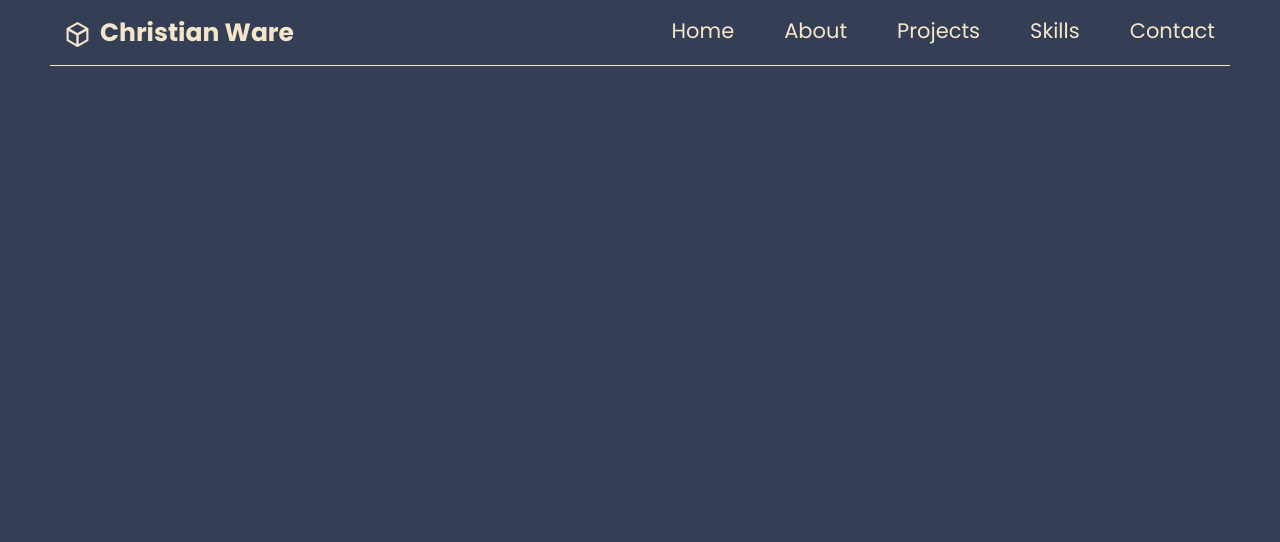
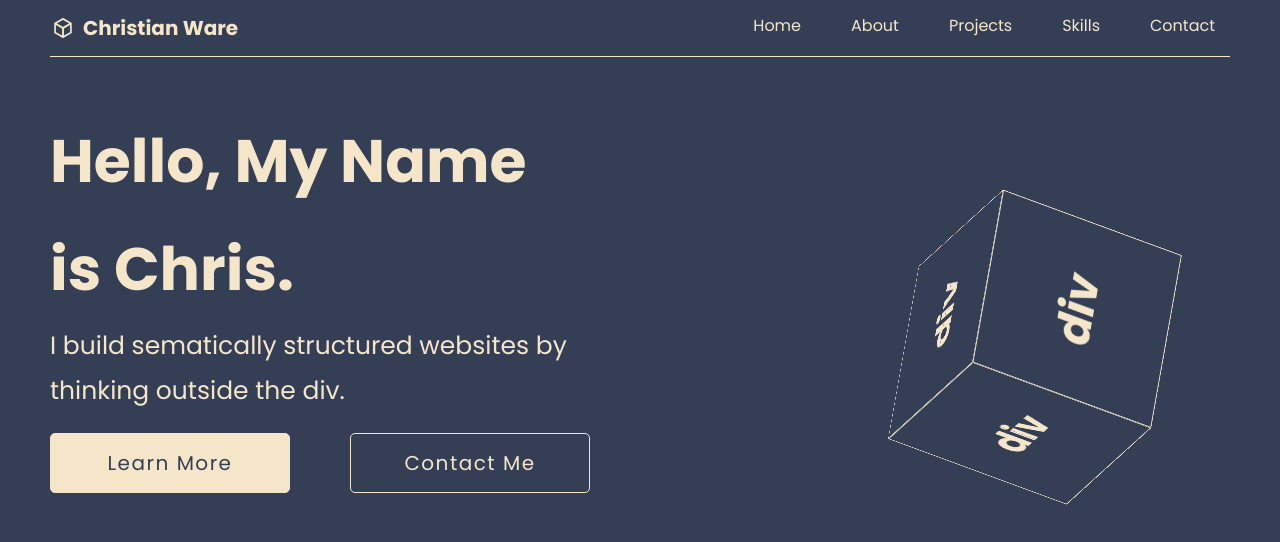
Before and after one commit to ChristianWare/Portland, a Next.js app: page / in a window 1280 px wide. Shown: the top 542 px of the page. Built offline with nearby package versions, Linux system fonts and the light colour scheme.

Commit message:
Cube/Hero Section

```diff
--- a/pages/index.js
+++ b/pages/index.js
@@ -1,10 +1,12 @@
 import styles from '../styles/Home.module.css'
 import Navbar from '../src/components/Navbar'
+import Hero from '../src/components/Hero'
 
 export default function Home() {
   return (
     <div className={styles.container}>
     <Navbar />
+    <Hero />
     </div>
   )
 }
--- /dev/null
+++ b/src/components/Cube.js
@@ -0,0 +1,18 @@
+import styles from "../../styles/Cube.module.css";
+
+function Cube() {
+  return (
+    <div className={styles.box}>
+      <div className={styles.cube}>
+        <div className={styles.front}>div</div>
+        <div className={styles.back}>div</div>
+        <div className={styles.right}>div</div>
+        <div className={styles.left}>div</div>
+        <div className={styles.top}>div</div>
+        <div className={styles.bottom}>div</div>
+      </div>
+    </div>
+  );
+}
+
+export default Cube;
--- /dev/null
+++ b/src/components/Hero.js
@@ -0,0 +1,39 @@
+import React from "react";
+import styles from "../../styles/Hero.module.css";
+import Link from "next/link";
+import Cube from "./Cube";
+
+function Hero() {
+  return (
+    <header id='#home' className={styles.hero}>
+      <div className={styles.heroLeft}>
+        <div className={styles.heroLeftWrapper}>
+          <h1 className={styles.heroName}>Hello, My Name is Chris.</h1>
+          <div className={styles.heroTitle}>
+            <div className={styles.titleWrapper}>
+              <div className={styles.titleItem}>
+                <p>
+                  I build sematically structured websites by thinking outside
+                  the div.
+                </p>
+              </div>
+              <div className={styles.buttonContainer}>
+                <Link href='/'>
+                  <a className={styles.button1}>Learn More</a>
+                </Link>
+                <Link href='/'>
+                  <a className={styles.button2}>Contact Me</a>
+                </Link>
+              </div>
+            </div>
+          </div>
+        </div>
+      </div>
+      <div className={styles.heroRight}>
+        <Cube />
+      </div>
+    </header>
+  );
+}
+
+export default Hero;
--- /dev/null
+++ b/styles/Cube.module.css
@@ -0,0 +1,86 @@
+.box {
+    width: 200px;
+    height: 200px;
+    position: relative;
+    top: 90px;
+    padding: 100px;
+}
+
+
+.cube {
+    position: absolute;
+    width: 100%;
+    height: 100%;
+    transform-style: preserve-3d;
+    animation: rotateCube 10s infinite;
+}
+
+.cube div {
+    position: absolute;
+    width: 100%;
+    height: 100%;
+    display: block;
+    border: none;
+    font-size: 5rem;
+    font-weight: 700;
+    text-align: center;
+    line-height: 200px;
+}
+
+@keyframes rotateCube {
+    0% {
+        transform: rotateX(0deg) rotateY(360deg) rotateZ(90deg);
+    }
+
+    25% {
+        transform: rotateX(90deg) rotateY(270deg) rotateZ(180deg);
+    }
+
+    50% {
+        transform: rotateX(180deg) rotateY(180deg) rotateZ(0deg);
+    }
+
+    75% {
+        transform: rotateX(270deg) rotateY(90deg) rotateZ(360deg);
+    }
+
+    100% {
+        transform: rotateX(360deg) rotateY(0deg) rotateZ(270deg);
+    }
+}
+
+.cube .front {
+    background-color: var(--dark);
+    border: 1px solid var(--light);
+    transform: rotateY(0deg) translateZ(100px);
+}
+
+.cube .back {
+    background-color: var(--dark);
+    border: 1px solid var(--light);
+    transform: rotateX(180deg) translateZ(100px);
+}
+
+.cube .right {
+    background-color: var(--dark);
+    border: 1px solid var(--light);
+    transform: rotateY(90deg) translateZ(100px);
+}
+
+.cube .left {
+    background-color: var(--dark);
+    border: 1px solid var(--light);
+    transform: rotateY(-90deg) translateZ(100px);
+}
+
+.cube .top {
+    background-color: var(--dark);
+    border: 1px solid var(--light);
+    transform: rotateX(90deg) translateZ(100px);
+}
+
+.cube .bottom {
+    background-color: var(--dark);
+    border: 1px solid var(--light);
+    transform: rotateX(-90deg) translateZ(100px);
+}
--- /dev/null
+++ b/styles/Hero.module.css
@@ -0,0 +1,63 @@
+.hero {
+display: flex;
+justify-content: space-between;
+height: 100vh;
+
+}
+
+.heroLeft {
+    flex: 1;
+}
+
+.heroRight {
+    flex: 1;
+    display: flex;
+    justify-content: center;
+}
+ .heroLeftWrapper {
+     padding: 50px 50px 50px 0px;
+     height: 50%;
+ }
+
+ .titleItem {
+          display: flex;
+          flex-direction: column;
+ }
+
+ .titleItem p {
+     font-size: 2.5rem;
+ }
+
+ .buttonContainer {
+     margin-top: 2rem;
+     display: flex;
+     justify-content: space-between;
+ }
+
+.button1, .button2 {
+      display: grid;
+      height: 60px;
+      width: 240px;
+      border: 1px solid var(--light);
+      place-items: center;
+      color: var(--light);
+      font-size: 2rem;
+      font-weight: 500;
+      letter-spacing: 1.5px;
+      border-radius: 5px;
+  }
+
+.button1 {
+    color: var(--dark);
+    background-color: var(--light);
+}
+
+.button1:hover {
+    color: var(--light);
+    background-color: var(--dark);
+}
+
+.button2:hover {
+    color: var(--dark);
+    background-color: var(--light);
+}
--- a/styles/Navbar.module.css
+++ b/styles/Navbar.module.css
@@ -1,5 +1,6 @@
 .header {
     border-bottom: 1px solid var(--light);
+    z-index: 999;
 }
 
 .navbar {
@@ -10,16 +11,23 @@
     padding: 1rem 1.5rem;
 }
 
+.navbar .navbarLogo {
+    cursor: pointer;
+}
+
 .navbarLogo a {
-    font-size: 2.5rem;
+    font-size: 2rem;
     font-weight: bold;
+    position: relative;
+    left: -1.2rem
 }
 
 .navbarIcon {
-    font-size: 2.5rem;
+    font-size: 2rem;
+    margin-right: 1rem;
     position: relative;
-    margin-right: 1rem;
-    top: 0.6rem;
+    top: 0.3rem;
+    left: -1.2rem
 }
 
 .hamburger {
@@ -41,6 +49,7 @@
     justify-content: space-between;
     align-items: center;
     list-style: none;
+    z-index: 999;
 }
 
 .navitem {
@@ -48,7 +57,6 @@
 }
 
 .navitem a {
-        font-size: 2.1rem;
         display: inline-block;
         padding-bottom: 0.25rem;
         position: relative;
@@ -57,7 +65,6 @@
 .navitem a::before{
     content: "";
     position: absolute;
-    /* left: 0; */
     right: 0;
     bottom: 0;
     width: 0;
--- a/styles/globals.css
+++ b/styles/globals.css
@@ -13,17 +13,58 @@
   color: var(--light);
   box-sizing: border-box;
   text-decoration: none;
-  font-size: 62.5%;
   line-height: 1.8;
   scroll-behavior: smooth;
   overscroll-behavior: none;
   transition: all 0.3s ease-in;
 }
 
+/* Typography Scale */
+
+html {
+   font-size: 62.5%;
+}
+
+body {
+  font-size: 1.6rem;
+}
+
 a {
   color: inherit;
   text-decoration: none;
 }
+
+h1 {
+  font-size: 6rem;
+}
+
+h2 {
+  font-size: 4.8rem;
+}
+
+h3 {
+  font-size: 4rem;
+}
+
+h4 {
+  font-size: 3.2rem;
+}
+
+h5 {
+  font-size: 2.5rem;
+}
+
+button {
+       border:none;
+       background-color:transparent;
+       outline:none;
+}
+
+p, input{
+  font-weight: 400;
+}
+
+
 
 ::selection {
   color: var(--dark);
```
